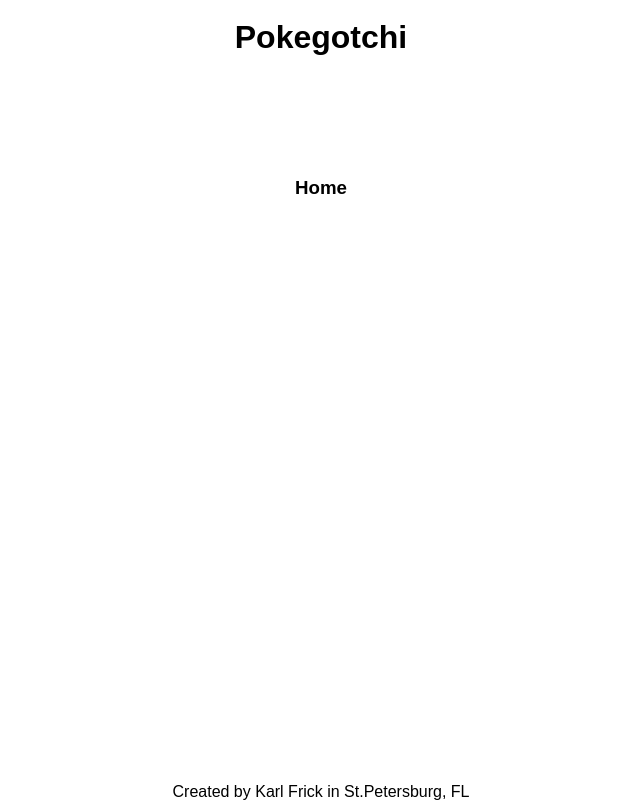
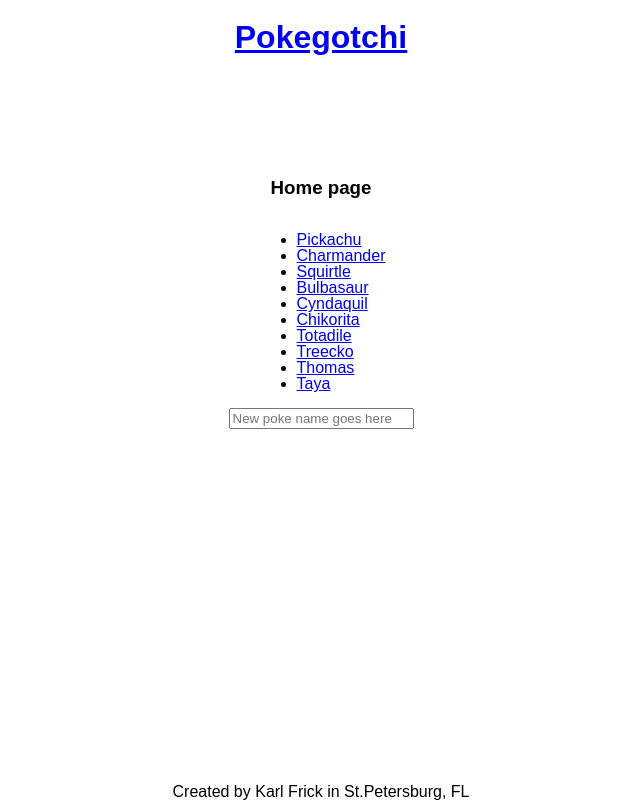
Before and after one commit to kfric/tamagotchi-front-end, a React (Create React App) app: page / in a window 1280 px wide. Shown: the whole page, without its empty margins (319-959 px from the left). Built offline with nearby package versions, Linux system fonts and the light colour scheme.

Commit message:
Created pages

```diff
--- a/src/App.jsx
+++ b/src/App.jsx
@@ -8,14 +8,15 @@ export function App() {
 
   return (
     <div className="app">
-      <header>
-        <h1>Pokegotchi</h1>
+      <header className="header">
+        <h1>
+          <Link to="/">Pokegotchi</Link>
+        </h1>
       </header>
       <Switch>
         <Route exact path="/">
           <Home />
         </Route>
-
         <Route exact path="/details/:id">
           <Details />
         </Route>
--- a/src/pages/Details.jsx
+++ b/src/pages/Details.jsx
@@ -1,5 +1,22 @@
 import React from 'react'
 
 export function Details() {
-  return <h3>Details</h3>
+  return (
+    <>
+      <h2>Pickachu</h2>
+      <dl>
+        <dt>Birthday</dt>
+        <dd>01/01/2021</dd>
+        <dt>Hunger Level</dt>
+        <dd>3</dd>
+        <dt>Happiness Level</dt>
+        <dd>9</dd>
+        <nav>
+          <button>PLAY</button>
+          <button>FEED</button>
+          <button>SCOLD</button>
+        </nav>
+      </dl>
+    </>
+  )
 }
--- a/src/pages/Home.jsx
+++ b/src/pages/Home.jsx
@@ -1,5 +1,45 @@
 import React from 'react'
+import { Link } from 'react-router-dom'
 
 export function Home() {
-  return <h3>Home</h3>
+  return (
+    <>
+      <h3>Home page</h3>
+      <ul>
+        <li>
+          <Link to="/details/1">Pickachu</Link>
+        </li>
+        <li>
+          <Link to="/details/1">Charmander</Link>
+        </li>
+        <li>
+          <Link to="/details/1">Squirtle</Link>
+        </li>
+        <li>
+          <Link to="/details/1">Bulbasaur</Link>
+        </li>
+        <li>
+          <Link to="/details/1">Cyndaquil</Link>
+        </li>
+        <li>
+          <Link to="/details/1">Chikorita</Link>
+        </li>
+        <li>
+          <Link to="/details/1">Totadile</Link>
+        </li>
+        <li>
+          <Link to="/details/1">Treecko</Link>
+        </li>
+        <li>
+          <Link to="/details/1">Thomas</Link>
+        </li>
+        <li>
+          <Link to="/details/1">Taya</Link>
+        </li>
+      </ul>
+      <form>
+        <input type="text" placeholder="New poke name goes here" />
+      </form>
+    </>
+  )
 }
```
Also changed, not shown: 1 other file (tests, documents, lock files or other folders).
